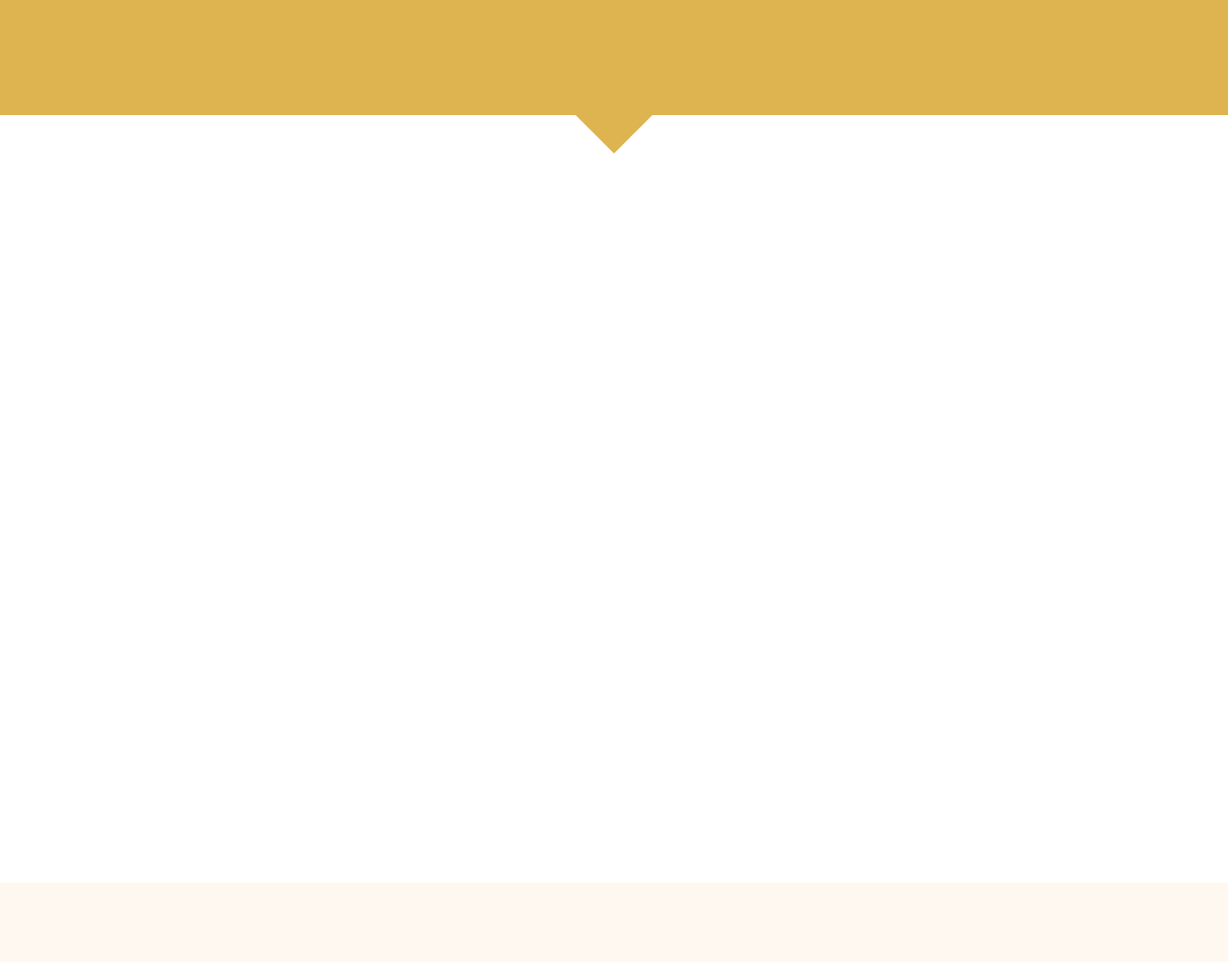
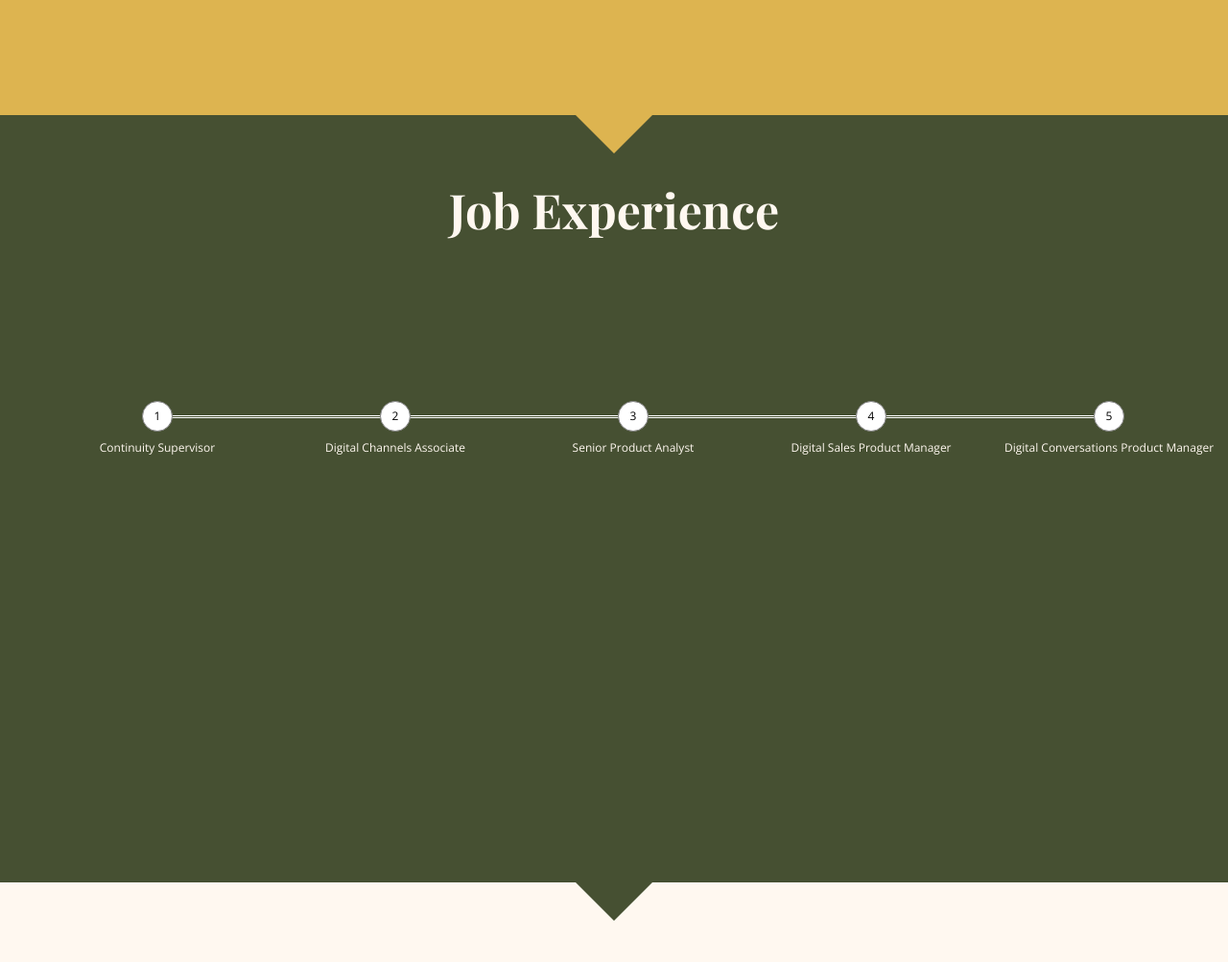
Before and after one commit to christinebonk/christinebonk.github.io, a plain HTML site: page index.html in a window 1280 px wide. Shown: the part 680-1683 px from the top of the page at 96% size. Drawn offline with nearby package versions, Linux system fonts and the light colour scheme; some packages are replaced by stand-ins of ours; a script that the page names is missing.

Commit message:
adding timeline for job experience

```diff
--- a/assets/css/style.css
+++ b/assets/css/style.css
@@ -47,6 +47,8 @@ h2 {
 	color: #A63F3F;
 	font-size: 5rem;
 	margin: 0;
+	text-align: center;
+
 }
 
 h3 {
@@ -60,6 +62,7 @@ p {
 section {
 	height: 100vh;
 }
+
 
 /*Header Styles*/
 
@@ -76,6 +79,17 @@ header p {
 	color: #FFF8F0;
 	padding: 0px 50px;
 	margin: 0;
+}
+
+/*Resume Styles*/
+
+#resume {
+	background: #465032;
+}
+
+#resume h2 {
+	padding-top: 70px;
+	color: #FFF8F0;
 }
 
 /*Portfolio Styles*/
@@ -253,6 +267,10 @@ div.button-border {
 	z-index: 2;
 }
 
+.middle-triangle {
+	border-top: 40px solid #465032;
+}
+
 .bottom-triangle {
 	border-top: 40px solid #FFF8F0;
 }
@@ -387,3 +405,66 @@ div.button-border {
 	}
 
 }
+
+/*Progress Bar*/
+
+.progress-container {
+	width: 100%;
+	position: relative;
+	top: 20%;
+}
+
+.progress-container a {
+	text-transform: capitalize;
+}
+
+.progress-bar {
+	counter-reset: step;
+}
+
+.progress-bar li {
+	list-style-type: none;
+	float: left;
+	width: 20%;
+	position: relative;
+	text-align: center;
+	font-size: 1.2rem;
+}
+
+.progress-bar li:hover:before {
+	background-color: #A63F3F;
+	transition: 0.5s;
+	color: white;
+	cursor: pointer;
+}
+
+.progress-bar li:before {
+	content: counter(step);
+	counter-increment: step;
+	width: 30px;
+	height: 30px;
+	border: 1px solid grey;
+	display: block;
+	text-align: center;
+	margin: 0 auto 10px;
+	border-radius: 50%;
+	line-height: 30px;
+	position: relative;
+	background-color: white;
+	z-index: 1;
+}
+
+.progress-bar li:after {
+	content: "";
+	position: absolute;
+	width: 100%;
+	height: 1px;
+	border: 1px solid white;
+	top: 15px;
+	left: -50%;
+	z-index: 0;
+}
+
+.progress-bar li:first-child:after {
+	content: none;
+}
--- a/index.html
+++ b/index.html
@@ -20,6 +20,7 @@
 		<nav>
 			<ul>
 				<a href="#header"><li>Home</li></a>
+				<a href="#resume"><li>Job Experience</li></a>
 				<a href="#portfolio"><li>Portfolio</li></a>
 				<a href="#contact-me"><li>Contact</li></a>
 			</ul>
@@ -35,13 +36,27 @@
 	</header>
 	<!--Main-->
 	<main>
+		<!--Triange-->
 		<div class="top-page">
 			<div class="triangle"></div>
 		</div>
 		<!--Resume Section-->
 		<section id="resume">
+			<h2>Job Experience</h2>
+			<div class="progress-container">
+				<ul class="progress-bar clearfix">
+					<li><a href="/goals">Continuity Supervisor</a></li>
+					<li><a href="/networth">Digital Channels Associate</a></li>
+					<li><a href="/income">Senior Product Analyst</a></li>
+					<li><a href="/budget">Digital Sales Product Manager</a></li>
+					<li><a href="/result">Digital Conversations Product Manager</a></li>
+				</ul>
+			</div>
 		</section>
-
+		<!--Triange-->
+		<div class="top-page">
+			<div class="triangle middle-triangle"></div>
+		</div>
 		<!--Portfolio Section-->
 		<section id="portfolio" class="clearfix">
 
@@ -85,6 +100,7 @@
 				</a>
 			</div>
 		</section>
+		<!--Triange-->
 		<div class="top-page">
 			<div class="triangle bottom-triangle"></div>
 		</div>
```
